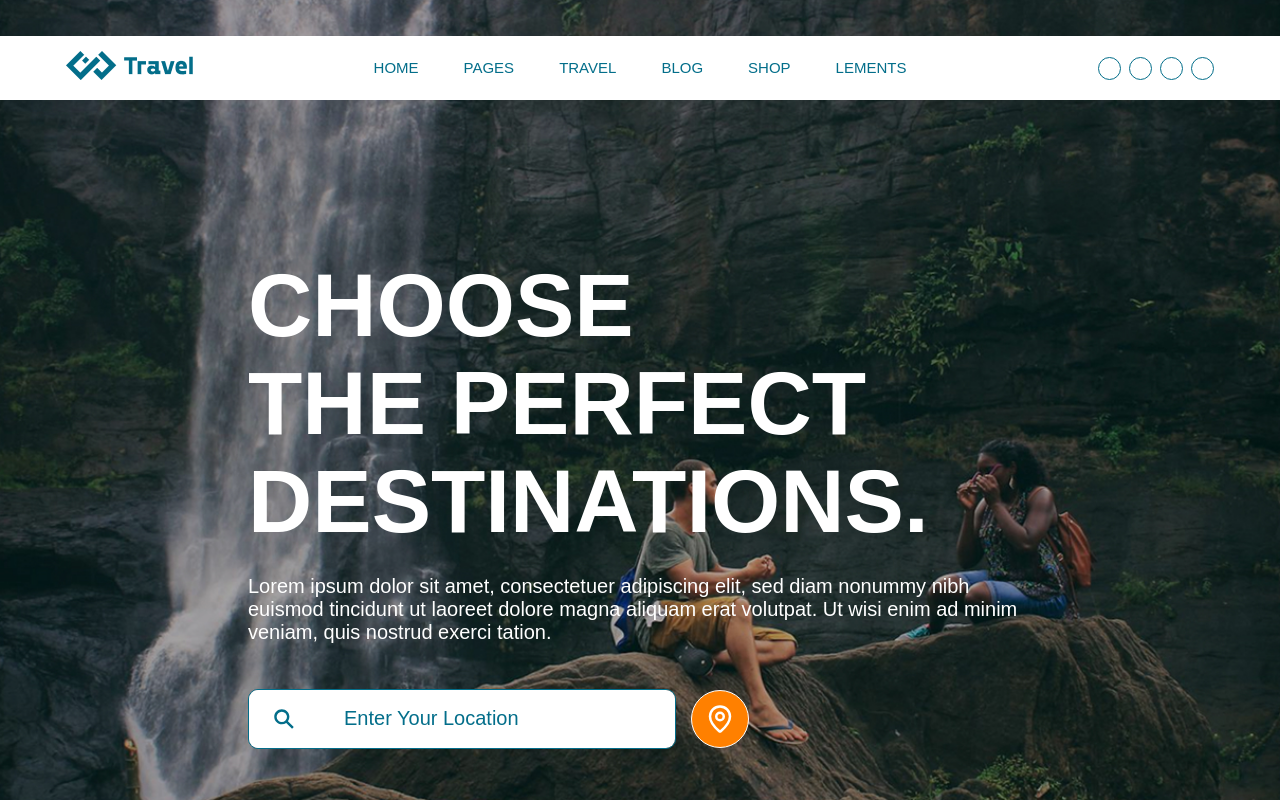
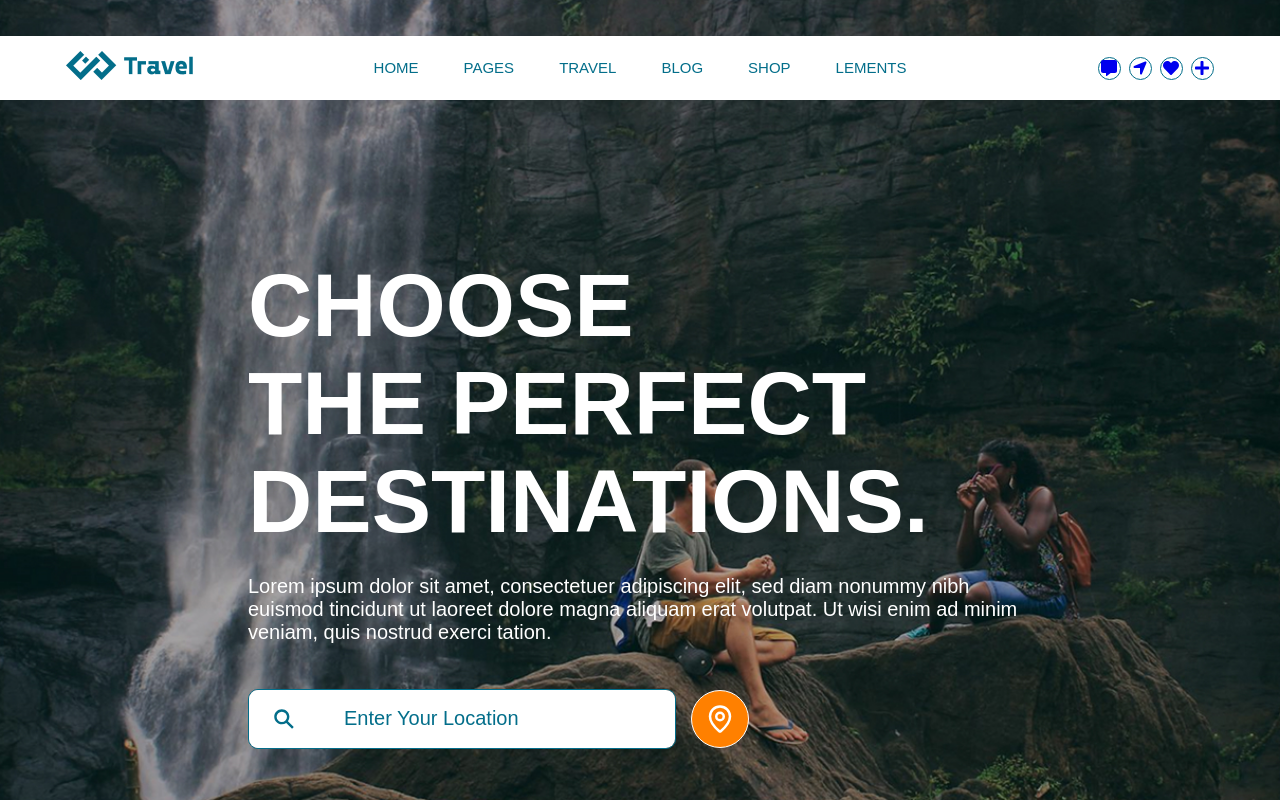
Before and after one commit to dev-maksuda/react-travel, a React (Vite) app: page / in a window 1280 px wide. Shown: the top 800 px of the page. Built offline with nearby package versions, Linux system fonts and the light colour scheme.

Commit message:
Update Navbar.jsx

```diff
--- a/src/section/navbar/Navbar.jsx
+++ b/src/section/navbar/Navbar.jsx
@@ -1,6 +1,10 @@
 import React from 'react'
 import logo from '../../assets/images/logo.png.png'
 import './navbar.css'
+import { FaMessage } from "react-icons/fa6";
+import { FaLocationArrow } from "react-icons/fa6";
+import { FaHeart } from "react-icons/fa";
+import { FaPlus } from "react-icons/fa"
 
 
 
@@ -39,16 +43,16 @@ const Navbar = () => {
                 </div>
                 <div className="nav_actions">
                     <a href="#" className="nav_actions_item">
-                        <i className="fa-solid fa-message"></i>
+                        <FaMessage />
                     </a>
                     <a href="#" className="nav_actions_item">
-                       <i className="fa-solid fa-location-arrow"></i>
+                     <FaLocationArrow />
                     </a>
                     <a href="#" className="nav_actions_item">
-                        <i className="fa-solid fa-heart"></i>
+                    <FaHeart />
                     </a>
                     <a href="#" className="nav_actions_item">
-                        <i className="fa-solid fa-plus"></i>
+                        <FaPlus />
                     </a>
                 </div>
         </div>
```
